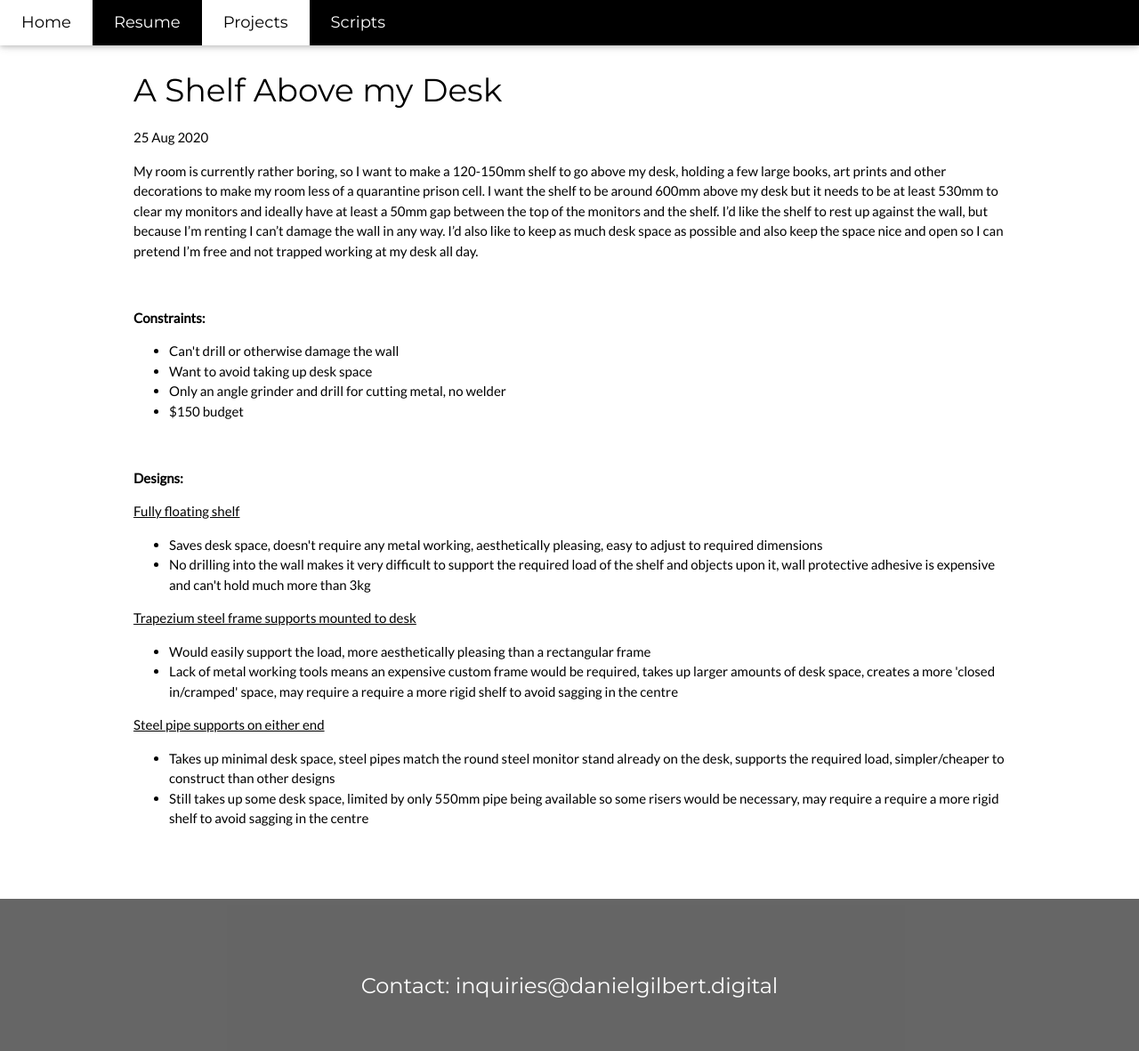
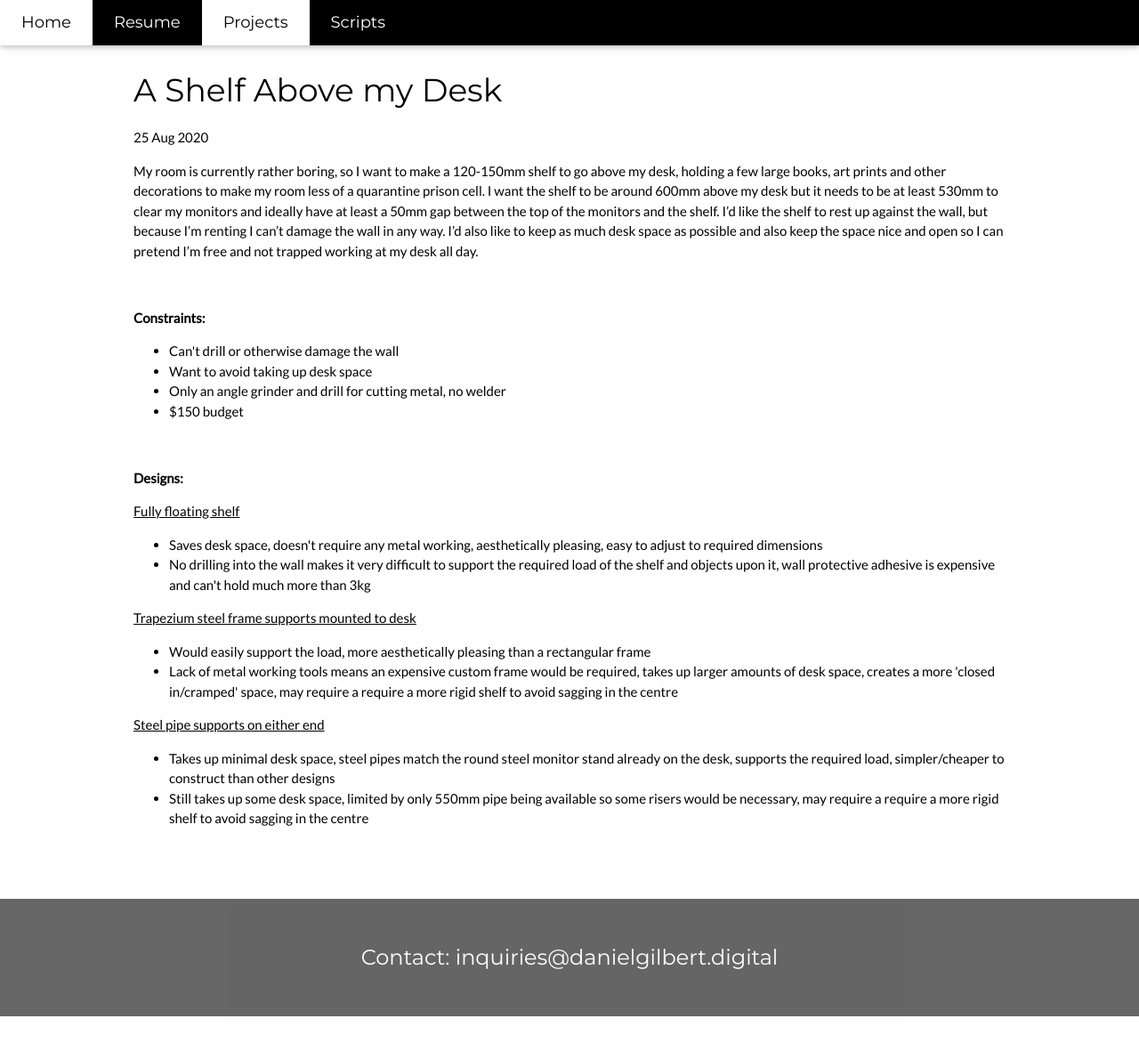
Before and after one commit to dmgilbert/dmgilbert.github.io, a Jekyll site: the page built from _posts/2020-08-25-a-shelf-above-my-desk.markdown, in a window 1280 px wide and 1206 px high. Shown: the top 1181 px of the window at 89% size. Built offline with Jekyll 4.4.1, drawn with Linux system fonts in a browser that asks for light colours.

Commit message:
Update default.html

```diff
--- a/_layouts/default.html
+++ b/_layouts/default.html
@@ -38,7 +38,7 @@ body,h1,h2,h3,h4,h5,h6 {font-family: "Lato", sans-serif}
 	</div>
 </div>
 
-<div class="w3-container w3-black w3-center w3-opacity w3-padding-64">
+<div class="w3-container w3-black w3-center w3-opacity w3-padding-32">
     <h1 class="w3-margin w3-xlarge">Contact:    inquiries@danielgilbert.digital</h1>
 </div>
 
```
